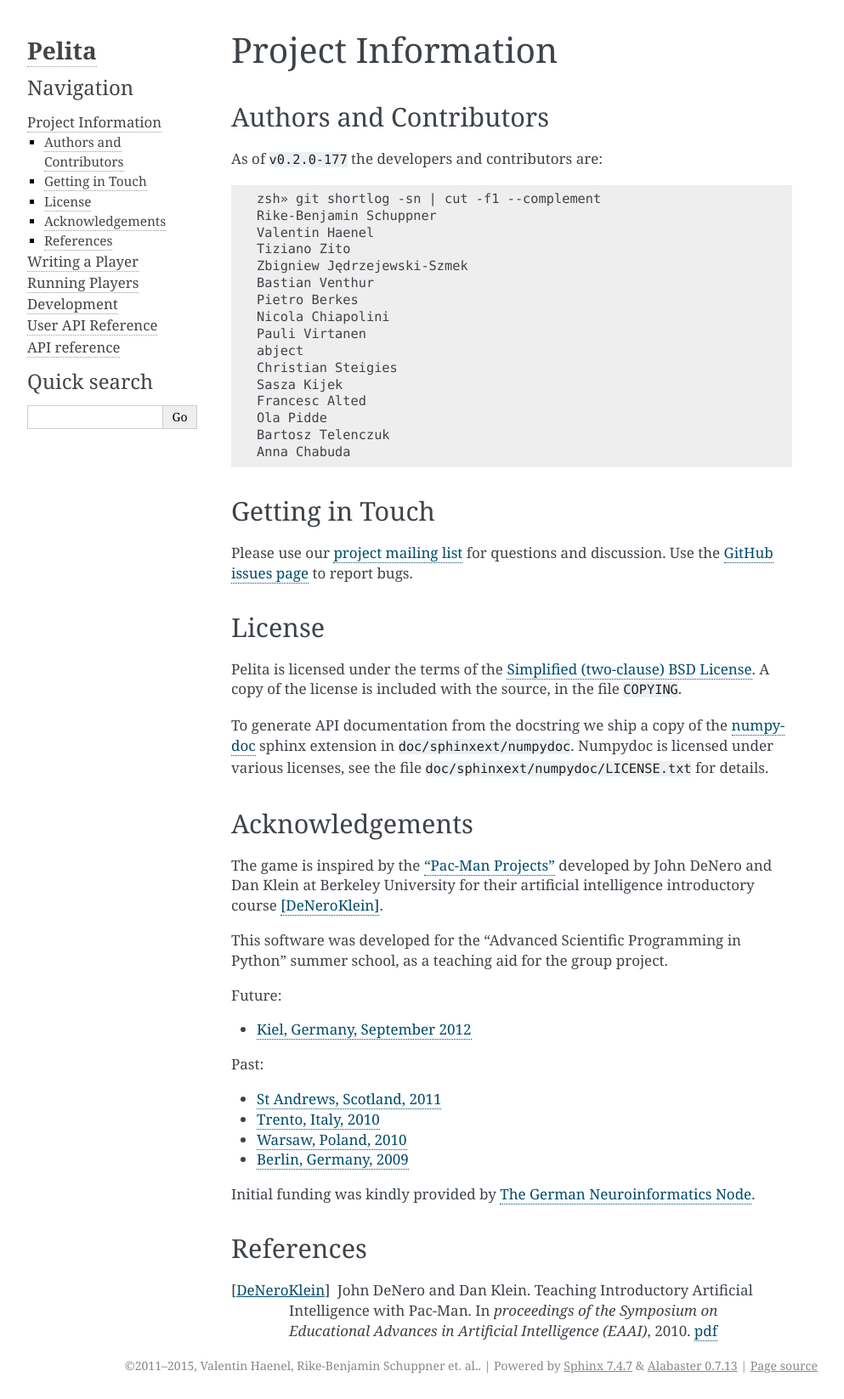
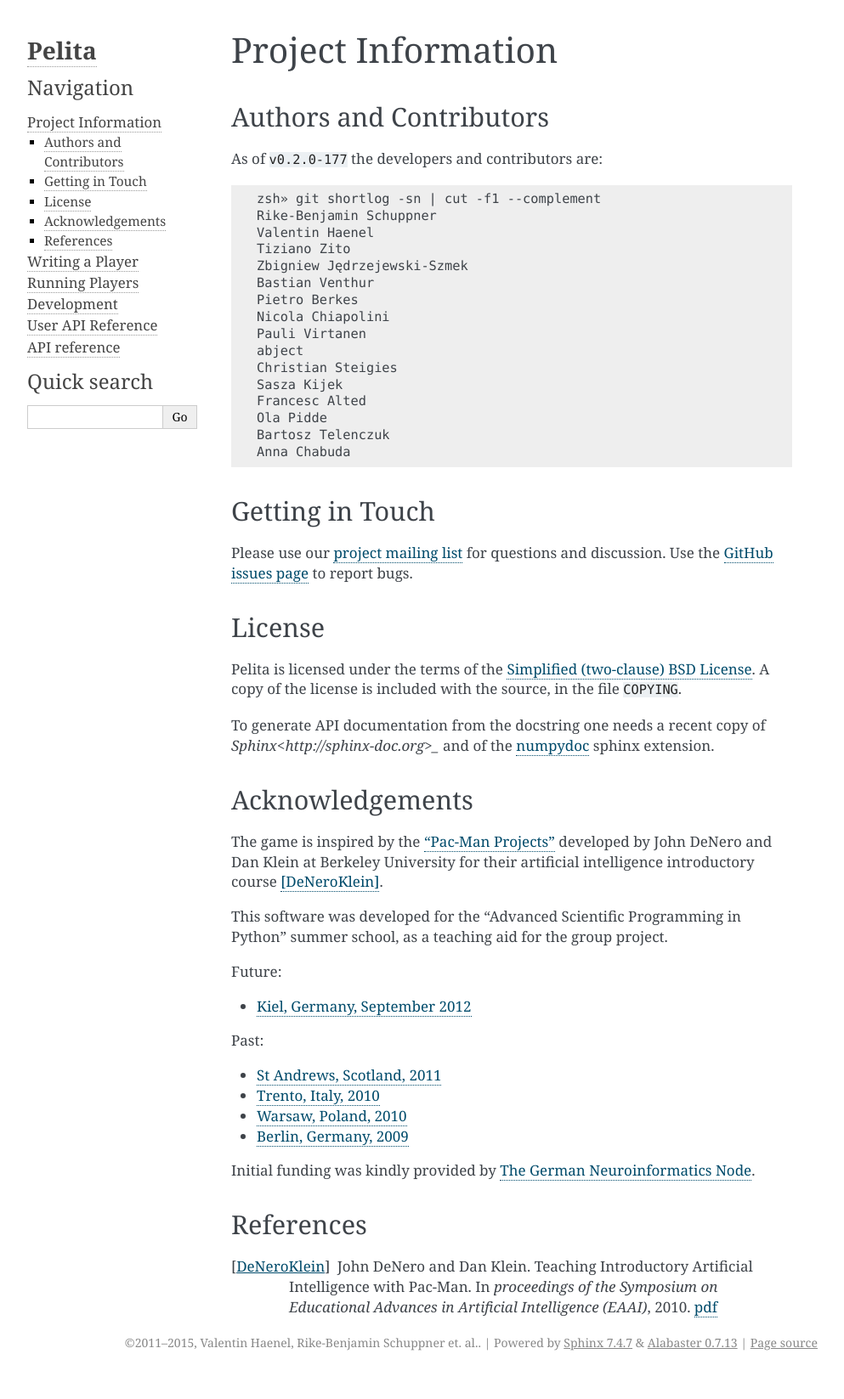
Before and after one commit to ASPP/pelita, a Sphinx documentation site: the page built from doc/source/info.rst, in a window 1280 px wide. Shown: the whole page at 85% size, without its empty margins (148-1141 px from the left). Built offline with Sphinx 7.4.7, drawn with Linux system fonts in a browser that asks for light colours; the version number could not be read and is left out; after the commit the page ends 1620 px from its top, so only the background shows below that.

Commit message:
DOC: Fix obsolete comment in docs.

```diff
--- a/doc/source/info.rst
+++ b/doc/source/info.rst
@@ -39,10 +39,9 @@
 <http://www.opensource.org/licenses/BSD-2-Clause>`_.
 A copy of the license is included with the source, in the file ``COPYING``.
 
-To generate API documentation from the docstring we ship a copy of the `numpydoc
-<http://pypi.python.org/pypi/numpydoc>`_ sphinx extension in
-``doc/sphinxext/numpydoc``. Numpydoc is licensed under various licenses, see the
-file ``doc/sphinxext/numpydoc/LICENSE.txt`` for details.
+To generate API documentation from the docstring one needs a recent copy of
+`Sphinx<http://sphinx-doc.org>_` and of the `numpydoc
+<http://pypi.python.org/pypi/numpydoc>`_ sphinx extension.
 
 Acknowledgements
 ================
```
